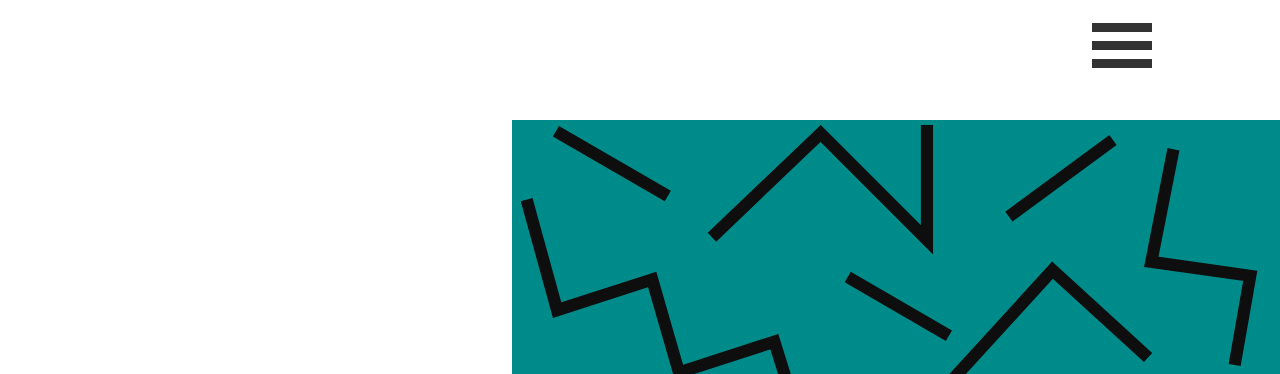
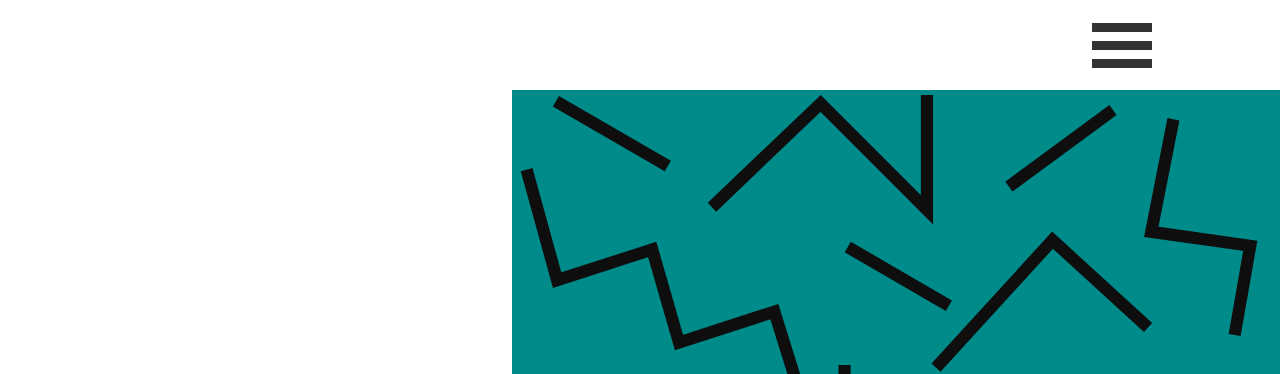
Before and after one commit to amytschupruk/portfolio, a website: page index.html in a window 1280 px wide. Shown: the top 374 px of the page. Drawn offline with nearby package versions, Linux system fonts and the light colour scheme; files that its build step writes are made by us from their sources; a script that the page names is missing; files whose address does not match are found by name.

Commit message:
adjusted header positioning

```diff
--- a/dev/styles/partials/_header.scss
+++ b/dev/styles/partials/_header.scss
@@ -10,7 +10,7 @@
 
 header {
   .header-hero {
-    height: 100vh;
+    height: 90vh;
      display: flex;
      flex-direction: column;
      position: relative;
@@ -20,7 +20,6 @@ header {
     position: absolute;
     width: 60%;
     right: 0;
-    top: 15%;
     height: 100%;
     z-index: -1;
   }
@@ -28,8 +27,6 @@ header {
     position: absolute;
     width: 60%;
     right: 0;
-    top: 15%;
-    bottom: 0;
     height: 100%;
     background: darkcyan;
     z-index: -2;
@@ -60,7 +57,7 @@ header {
 		text-align: left;
     display: flex;
     flex-direction: column;
-    height: 100vh;
+    height: 90vh;
     justify-content: center;
     margin-right: 0;
     width: 450px;
```
